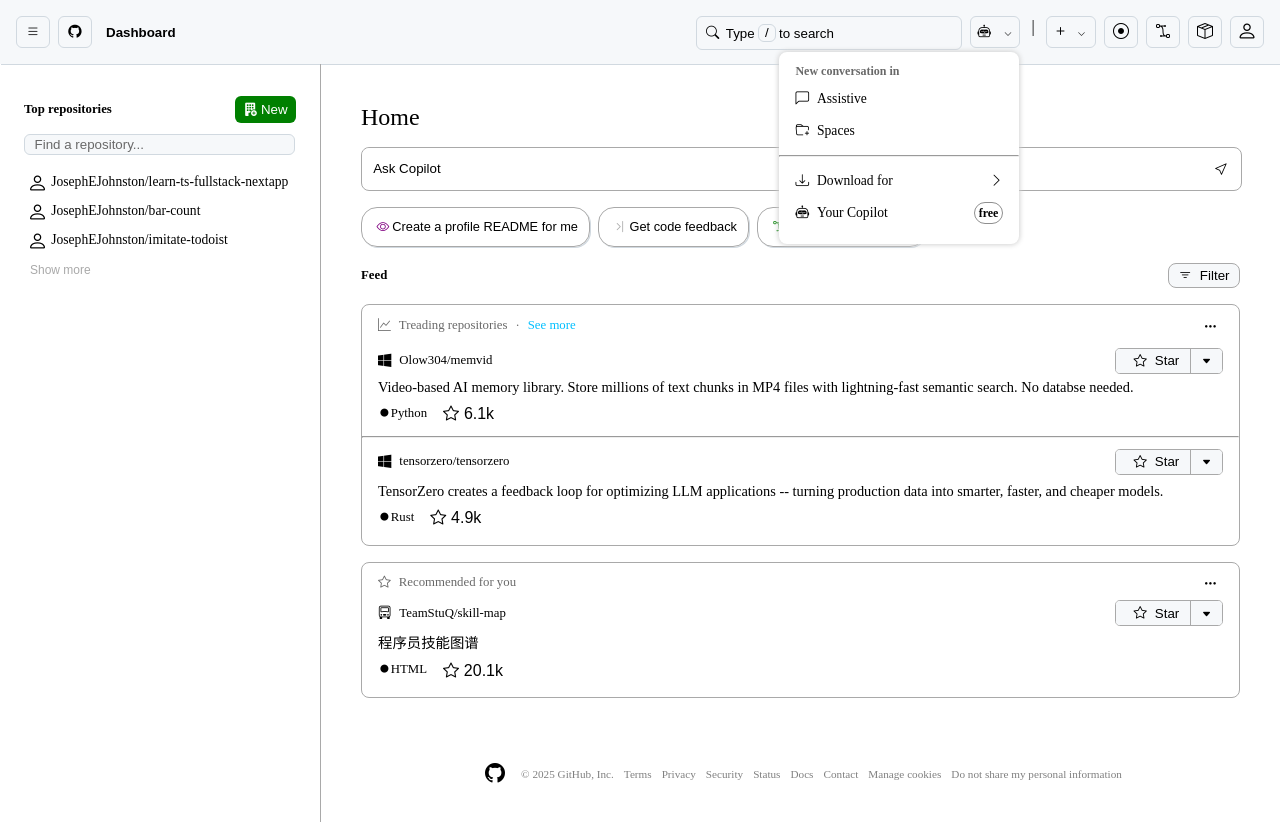
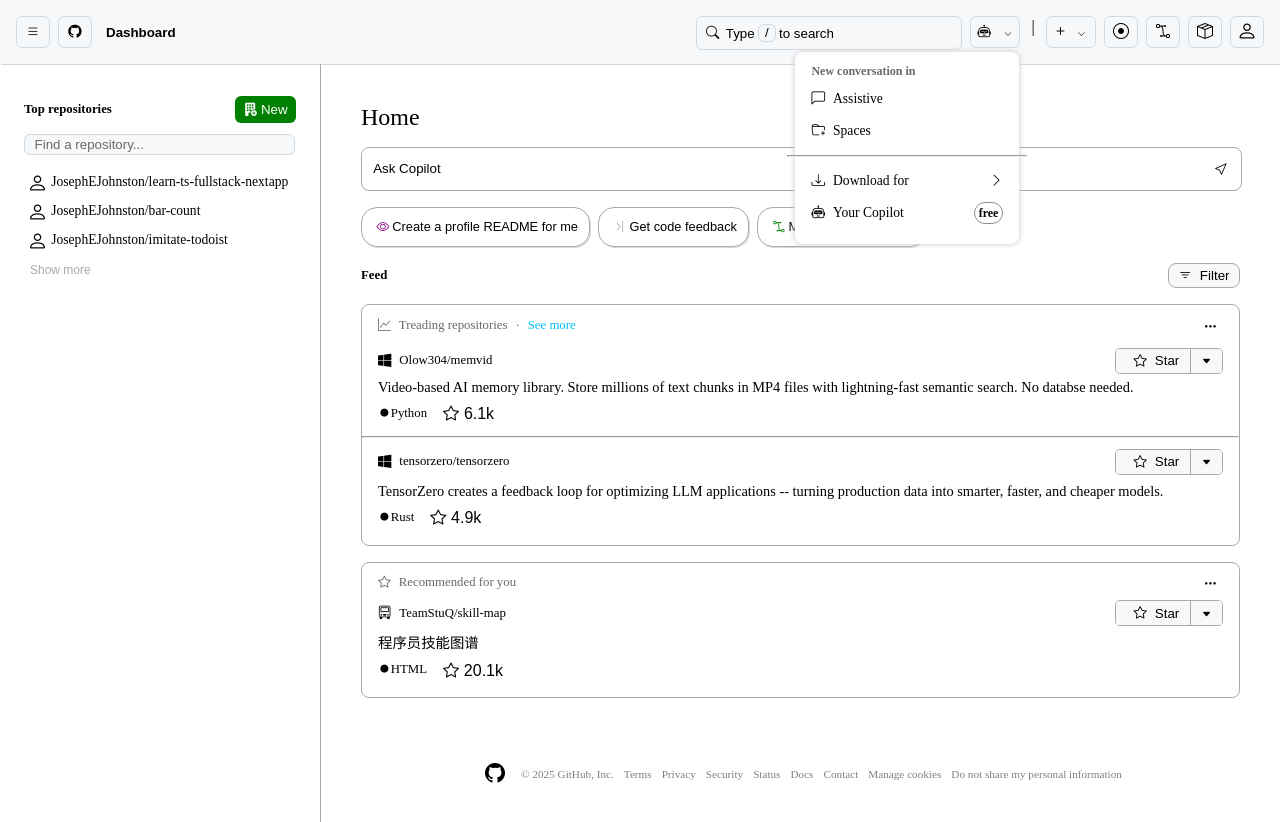
Before and after one commit to JosephEJohnston/github-imitated-front, a Next.js app: page / in a window 1280 px wide. Both pictures are taken after a click on the button 1008 px from the left and 32 px from the top of the page. Shown: the top 822 px of the page. Built offline with nearby package versions, Linux system fonts and the light colour scheme.

Commit message:
feat: 首页，顶部右侧按钮，copilot menu，部分组件拆分，自定义钩子封装

```diff
--- a/src/components/home/header/copilot-button.module.css
+++ b/src/components/home/header/copilot-button.module.css
@@ -31,9 +31,9 @@
     border-radius: 0.5rem;
     position: absolute;
     top: 2.2rem;
-    left: -12rem;
+    left: -11rem;
 
-    padding: 0.75rem 1rem;
+    padding: 0.75rem 0.5rem;
     height: 10.5rem;
     width: 13rem;
 
@@ -51,6 +51,7 @@
     margin-bottom: 0.25rem;
     font-size: 0.75rem;
     font-weight: bold;
+    padding: 0 0.5rem;
 }
 
 .copilotMenuRowSpan {
@@ -67,12 +68,16 @@
 .copilotMenuUpperRow {
     display: flex;
     align-items: center;
+    padding: 0 0.5rem;
+    border-radius: 0.5rem;
 }
 
 .copilotMenuBelowRow {
     display: flex;
     justify-content: space-between;
     align-items: center;
+    padding: 0 0.5rem;
+    border-radius: 0.5rem;
 }
 
 .copilotMenuBelowRowDiv {
@@ -91,3 +96,9 @@
     border: #8f8f8f solid 1px;
     border-radius: 0.75rem;
 }
+
+.copilotMenuUpperRow:hover,
+.copilotMenuBelowRow:hover {
+    background-color: gainsboro;
+    cursor: pointer;
+}
--- a/src/components/home/header/copilot-button.tsx
+++ b/src/components/home/header/copilot-button.tsx
@@ -1,9 +1,10 @@
 'use client'
-import React, {RefObject, useEffect, useRef, useState} from 'react';
+import React, {RefObject, useRef, useState} from 'react';
 import "./header.css"
 import classNames from "classnames";
 import $headerStyle from "@/components/home/header/header.module.css";
 import $style from "@/components/home/header/copilot-button.module.css";
+import useHideClickOutside from "@/components/util/useHideClickOutside";
 
 const CopilotButton = () => {
 
@@ -11,18 +12,10 @@ const CopilotButton = () => {
 
     const menuRef: RefObject<HTMLDivElement | null> = useRef(null);
 
-    useEffect(() => {
-        const handleClickOutside = (event: MouseEvent) => {
-            if (menuRef.current && !menuRef.current.contains((event.target as Element))) {
-                setShowMenu(false);
-            }
-        };
-
-        document.addEventListener('mousedown', handleClickOutside);
-        return () => {
-            document.removeEventListener('mousedown', handleClickOutside);
-        };
-    }, [menuRef]);
+    useHideClickOutside(
+        menuRef,
+        () => setShowMenu(false)
+    );
 
     return (
         <>
@@ -49,8 +42,22 @@ const CopilotButton = () => {
                 >
                     <i className="bi bi-chevron-down bi-icon-small"></i>
                 </button>
-                {showMenu && (
-                    <div className={$style.copilotMenu} ref={menuRef}>
+                {showMenu && <CopilotButtonMenu ref={menuRef} />}
+            </div>
+        </>
+    );
+};
+
+interface CopilotButtonMenuProps {
+    ref: RefObject<HTMLDivElement | null>;
+}
+
+const CopilotButtonMenu = (
+    props: CopilotButtonMenuProps
+) => {
+
+    return (
+        <div className={$style.copilotMenu} ref={props.ref}>
             <div className={$style.copilotMenuTitle}>
                 New conversation in
             </div>
@@ -92,10 +99,16 @@ const CopilotButton = () => {
                 </div>
             </div>
         </div>
-                )}
-            </div>
+    )
+}
+
+const DownloadForMenu = () => {
+
+    return (
+        <>
         </>
     );
-};
+}
+
 
 export default CopilotButton;
--- /dev/null
+++ b/src/components/util/useHideClickOutside.ts
@@ -0,0 +1,21 @@
+import {RefObject, useEffect} from "react";
+
+const useHideClickOutside = <T extends HTMLElement>(
+    elementRef: RefObject<T | null>,
+    hideControl: () => void,
+) => {
+    useEffect(() => {
+        const handleClickOutside = (event: MouseEvent) => {
+            if (elementRef.current && !elementRef.current.contains((event.target as Element))) {
+                hideControl()
+            }
+        };
+
+        document.addEventListener('mousedown', handleClickOutside);
+        return () => {
+            document.removeEventListener('mousedown', handleClickOutside);
+        };
+    }, [elementRef]);
+}
+
+export default useHideClickOutside;
```
Lines whose indentation alone changed are shown as unchanged.
